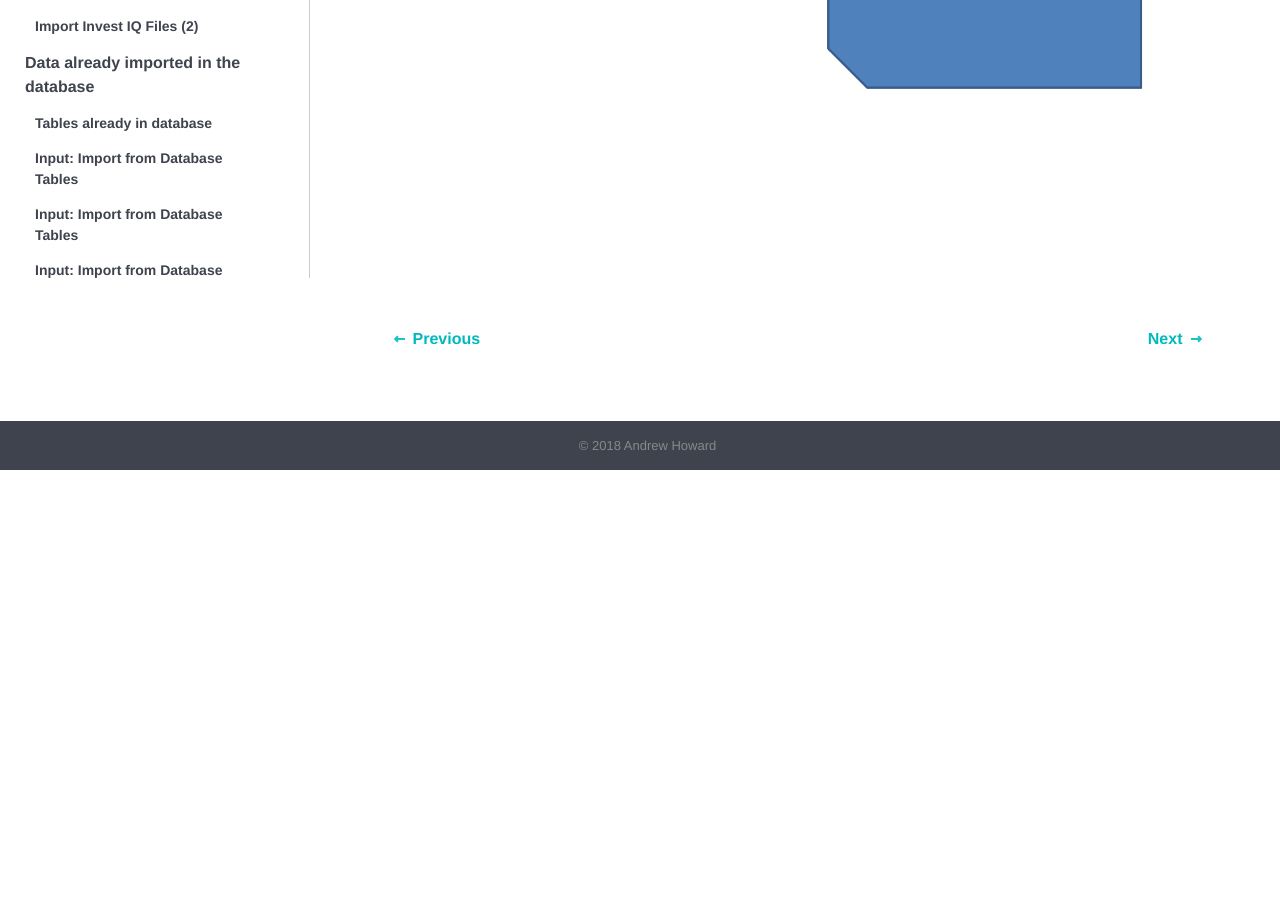
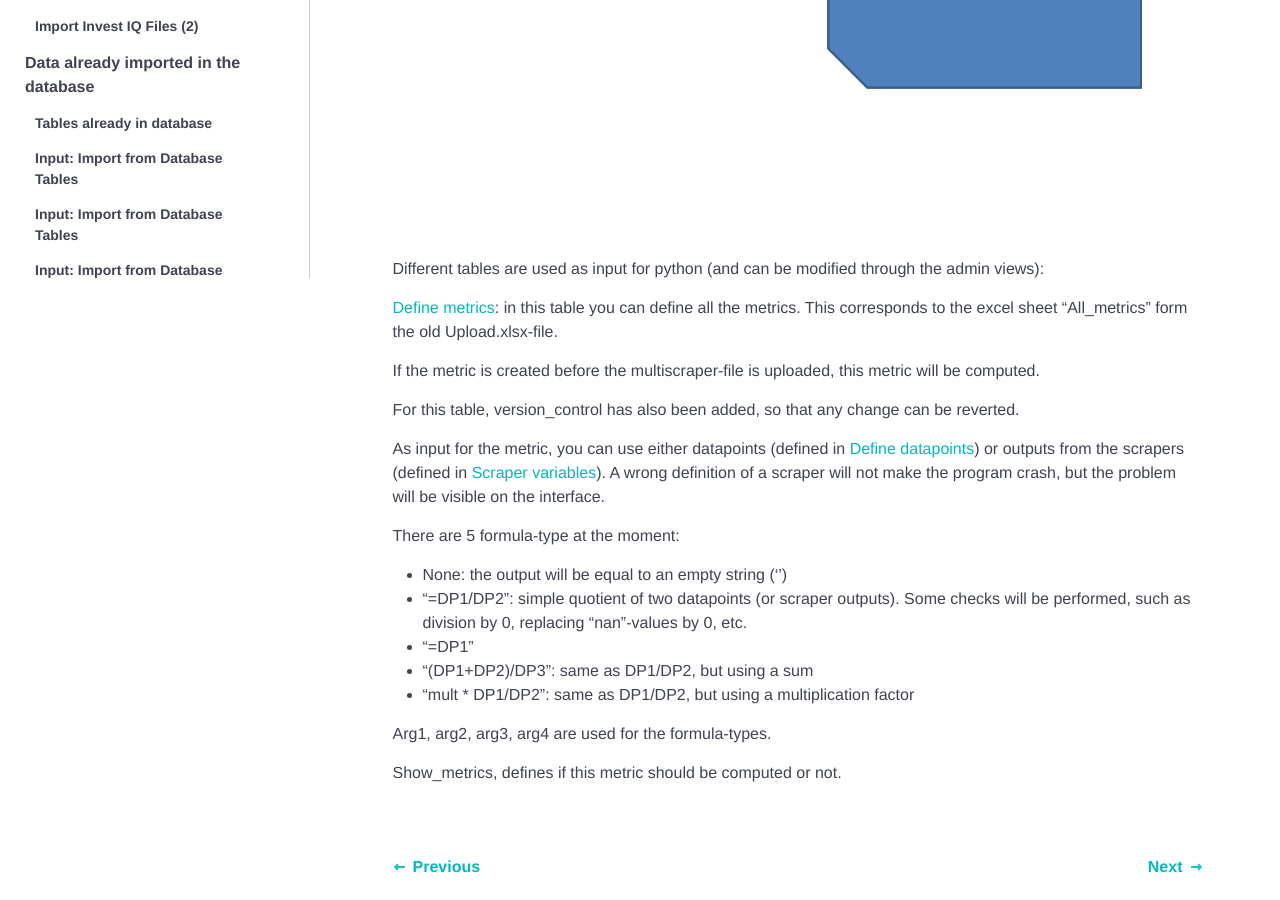
Before and after one commit to tkumpanenko/slides, a Jekyll site: the page built from _tutorials/019.html, in a window 1280 px wide and 900 px high, scrolled down 492 px. Built offline with Jekyll 4.4.1, drawn with Linux system fonts in a browser that asks for light colours; before the commit the page ends 962 px from its top, so only the background shows below that.

Commit message:
Update from Forestry.io - 019.html

```diff
--- a/_tutorials/019.html
+++ b/_tutorials/019.html
@@ -4,9 +4,30 @@ topic: data-in-database
 order: 7
 date: 2018-01-18 19:31:06 +0000
 ---
-
-
 <h4>Input: Import from Database Tables</h4>
-<a href="#">Define metrics</a>
+<a href="http://scrapecalctool.scibizinformatics.com/admin/base/input_all_metrics/">Define metrics</a>
 
 <img src="{{site.url}}{{site.baseurl}}/images/019.png" alt="">
+
+<p>Different tables are used as input for python (and can be modified through the admin views):
+</p>
+
+<p><a href="http://scrapecalctool.scibizinformatics.com/admin/base/input_all_metrics/">Define metrics</a>: in this table you can define all the metrics.  This corresponds to the excel sheet “All_metrics” form the old Upload.xlsx-file.
+</p>
+<p>If the metric is created before the multiscraper-file is uploaded, this metric will be computed.
+</p>
+<p>For this table, version_control has also been added, so that any change can be reverted.
+</p>
+<p>As input for the metric, you can use either datapoints (defined in <a href="http://scrapecalctool.scibizinformatics.com/admin/base/input_all_datapoints/">Define datapoints</a>) or outputs from the scrapers (defined in <a href="http://scrapecalctool.scibizinformatics.com/admin/base/input_scrapers_output/">Scraper variables</a>). A wrong definition of a scraper will not make the program crash, but the problem will be visible on the interface.
+</p>
+<p>There are 5 formula-type at the moment:
+<ul>
+	<li>None: the output will be equal to an empty string (‘’)</li>
+	<li>“=DP1/DP2”: simple quotient of two datapoints (or scraper outputs). Some checks will be performed, such as division by 0, replacing “nan”-values by 0, etc.</li>
+	<li>“=DP1”</li>
+	<li>“(DP1+DP2)/DP3”: same as DP1/DP2, but using a sum</li>
+	<li>“mult * DP1/DP2”: same as DP1/DP2, but using a multiplication factor</li>
+</ul>
+</p>
+<p>Arg1, arg2, arg3, arg4 are used for the formula-types.</p>
+<p>Show_metrics, defines if this metric should be computed or not. </p>
```
